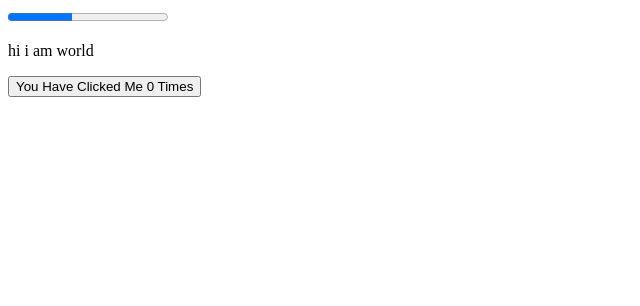
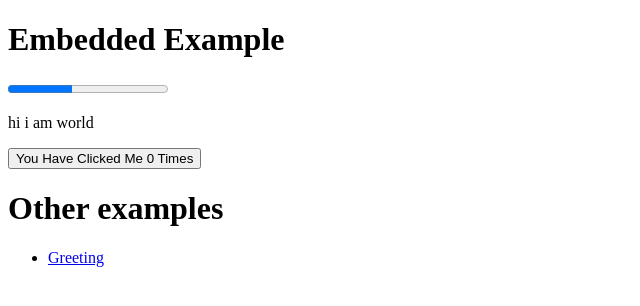
Before and after one commit to o0101/-, a website: page index.html in a window 1280 px wide. Shown: the whole page, without its empty margins (0-640 px from the left). Drawn offline with Linux system fonts and the light colour scheme.

Commit message:
Simplified linking and instantiation with two new convenience methods: new and link
- link: define the element
- new: create the element

```diff
--- a/-.js
+++ b/-.js
@@ -1,5 +1,6 @@
 {
   const $state = Symbol(`[[state]]`);
+  const $linked = Symbol(`[[linked]]`);
 
   class $ extends HTMLElement {
     static get observedAttributes() {
@@ -9,6 +10,23 @@
     // override in your element if needed
     static get attrs() {
       return [];
+    }
+
+    // override in your element if needed (remember it must be lowercase)
+    static get elName() {
+      return `${this.name.toLocaleLowerCase()}-el`;
+    }
+
+    static link() {
+      if ( ! this[$linked] ) {
+        this[$linked] = true;
+        customElements.define(this.elName, this);
+      }
+    }
+
+    static new() {
+      if ( ! this[$linked] ) this.link();
+      return document.createElement(this.elName);
     }
 
     constructor(state) {
--- a/index.html
+++ b/index.html
@@ -29,7 +29,7 @@
     }
   }
 
-  customElements.define('cool-el', Cool);
+  Cool.link();
 </script>
 <script>
   // example 2
@@ -80,21 +80,25 @@
     }
   }
 
-  customElements.define('button-el', Button);
+  Button.link();
 </script>
 <script>
   class App extends $ {
     template() {
       return `
+        <h1>Embedded Example</h1>
         <cool-el max=25 state='{"myProgress":10,"myWords":"hi i am world"}'/>
         <button-el />
+        <h1>Other examples</h1>
+        <ul>
+          <li><a href=examples/greeting.html>Greeting</a>
+        </ul>
       `;
     }
   }
 
-  customElements.define('app-el', App);
+  const app = App.new();
 
-  const app = document.createElement('app-el');
   document.addEventListener('DOMContentLoaded', () => {
     document.body.appendChild(app);
   });
```
